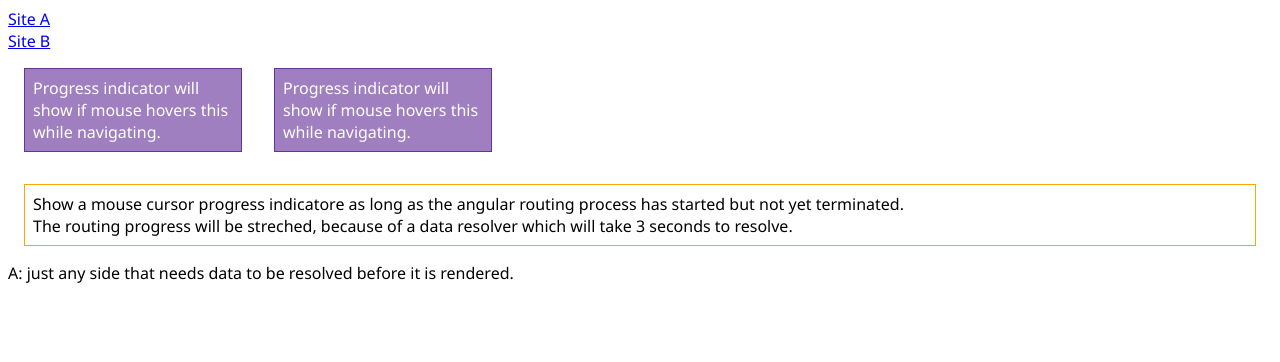
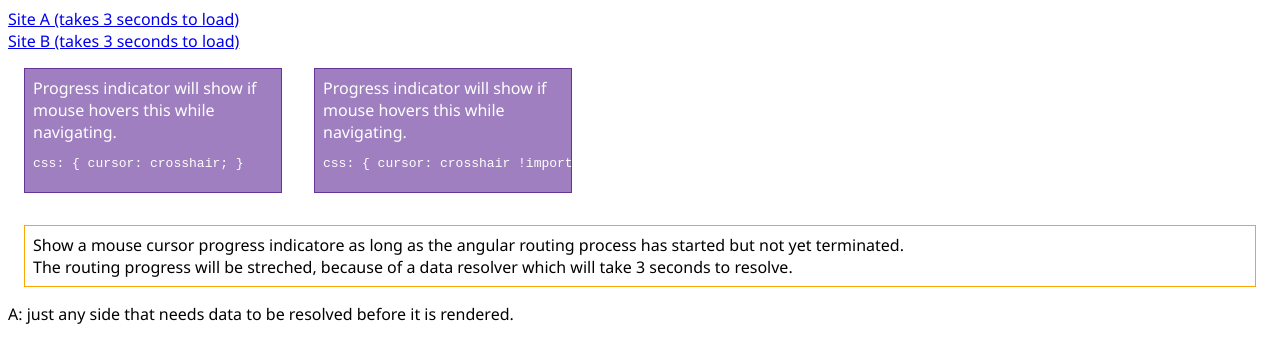
Before and after one commit to thomas-hagemann/angular_progress_indicator_for_resolver, an Angular app: page /a in a window 1280 px wide. Shown: the top 362 px of the page. Built offline with nearby package versions, Linux system fonts and the light colour scheme.

Commit message:
2 files modified

```diff
--- a/src/app/app.component.css
+++ b/src/app/app.component.css
@@ -9,7 +9,7 @@ div {
 
 .mouseTest {
   display: inline-block;
-  width: 200px;
+  width: 240px;
   border: 1px solid rebeccapurple;
   background: #663399a0;
   color: white;
@@ -17,9 +17,9 @@ div {
 
 /* this class is more specific than ".progress *" but less "important". Therefor the mouse cursor is 'progress' */
 .show {
-  cursor: move;
+  cursor: crosshair;
 }
-/* this class is more specific than ".progress *" and also important. Threrfor the mouse cursor is 'move' */
+/* this class is more specific than ".progress *" and also important. Threrfor the mouse cursor is 'crosshair' */
 .doNotShow {
-  cursor: move !important;
+  cursor: crosshair !important;
 }
--- a/src/app/app.component.html
+++ b/src/app/app.component.html
@@ -1,14 +1,16 @@
 <nav>
-  <a routerLink="a">Site A</a><br />
-  <a routerLink="b">Site B</a>
+  <a routerLink="a">Site A (takes 3 seconds to load)</a><br />
+  <a routerLink="b">Site B (takes 3 seconds to load)</a>
 </nav>
 
 <div class="mouseTest show">
   Progress indicator will show if mouse hovers this while navigating.
+  <pre>css: {{ '{' }} cursor: crosshair; {{ '}' }}</pre>
 </div>
 
 <div class="mouseTest doNotShow">
   Progress indicator will show if mouse hovers this while navigating.
+  <pre>css: {{ '{' }} cursor: crosshair !important; {{ '}' }}</pre>
 </div>
 
 <div class="info">
```
